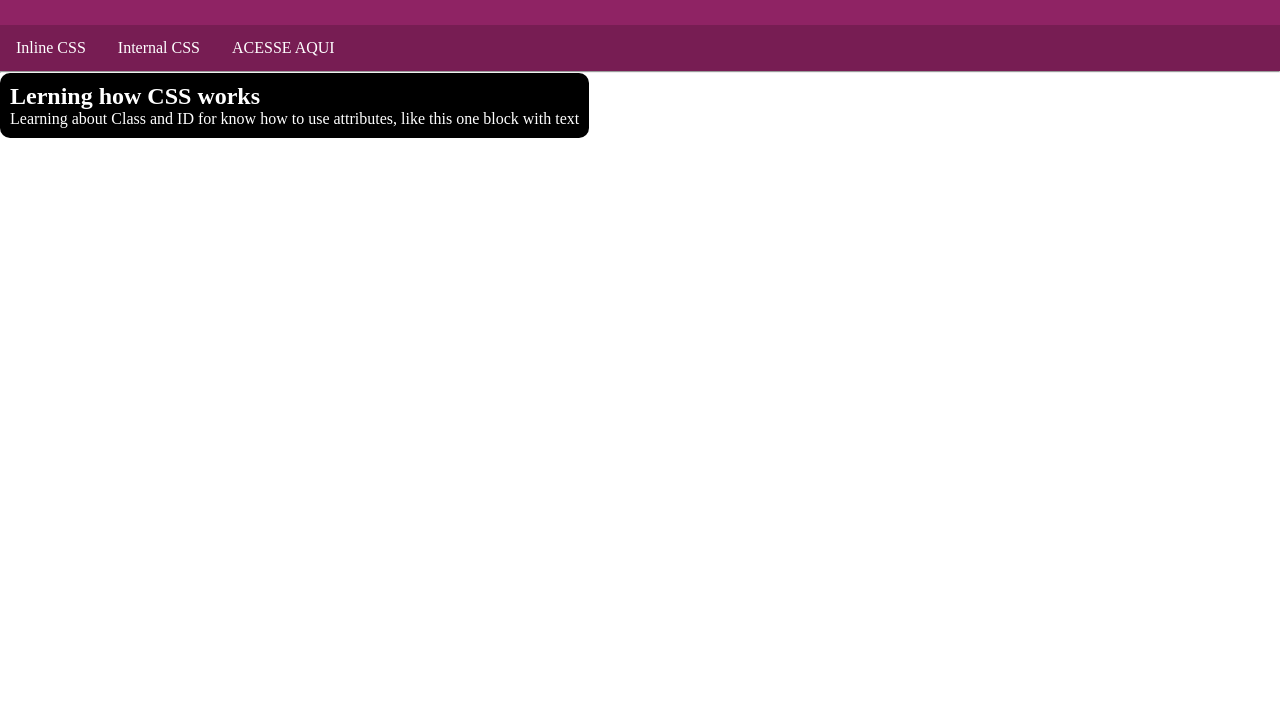
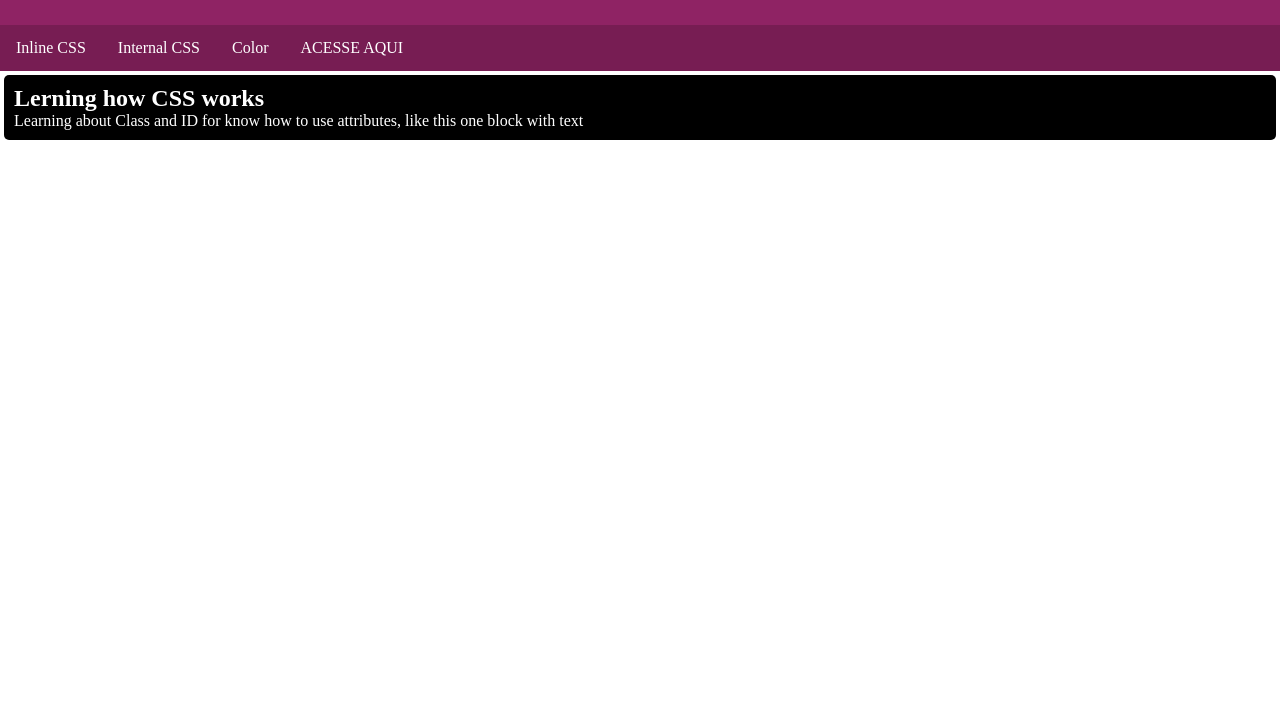
Before and after one commit to Nicolas-Makiniks/CSS-Course, a plain HTML site: page index.html in a window 1280 px wide. Shown: the part 92-800 px from the top of the page. Drawn offline with Linux system fonts and the light colour scheme.

Commit message:
Create: color.html for starting building pages about lessons and make pages clean

```diff
--- a/CSS/style.css
+++ b/CSS/style.css
@@ -4,11 +4,8 @@
     box-sizing: border-box;
 }
 
-header, nav a, .content {
+header {
     color: white;
-}
-
-header {
     background-color: #8f2364;
     text-align: center;
     padding: 40px 0px;
@@ -20,6 +17,7 @@ nav {
 }
 
 nav a {
+    color: white;
     padding: 14px 16px;
     display: block;
     float: left;
@@ -29,9 +27,10 @@ nav :hover {
     background-color: #3f0f2d;
 }
 
-.content {
+article {
+    margin: 4px;
+    color:white;
     background-color: black;
-    float: left;
     padding: 10px;
-    border-radius: 10px;
+    border-radius: 5px;
 }
--- a/index.html
+++ b/index.html
@@ -13,12 +13,12 @@
         <nav>
             <a href="CSSinline.html">Inline CSS</a>
             <a href="CSSinternal.html">Internal CSS</a>
+            <a href="properties/color.html">Color</a>
             <a href="troll.html">ACESSE AQUI</a>
         </nav>
-        <hr>
-        <section class="content">
+        <article>
             <h2>Lerning how CSS works</h2>
             <p>Learning about Class and ID for know how to use attributes, like  this one block with text</p>
-        </section>
+        </article>
     </body>
 </html>
```
Also changed, not shown: properties/color.html (added, +23 -0 lines).
